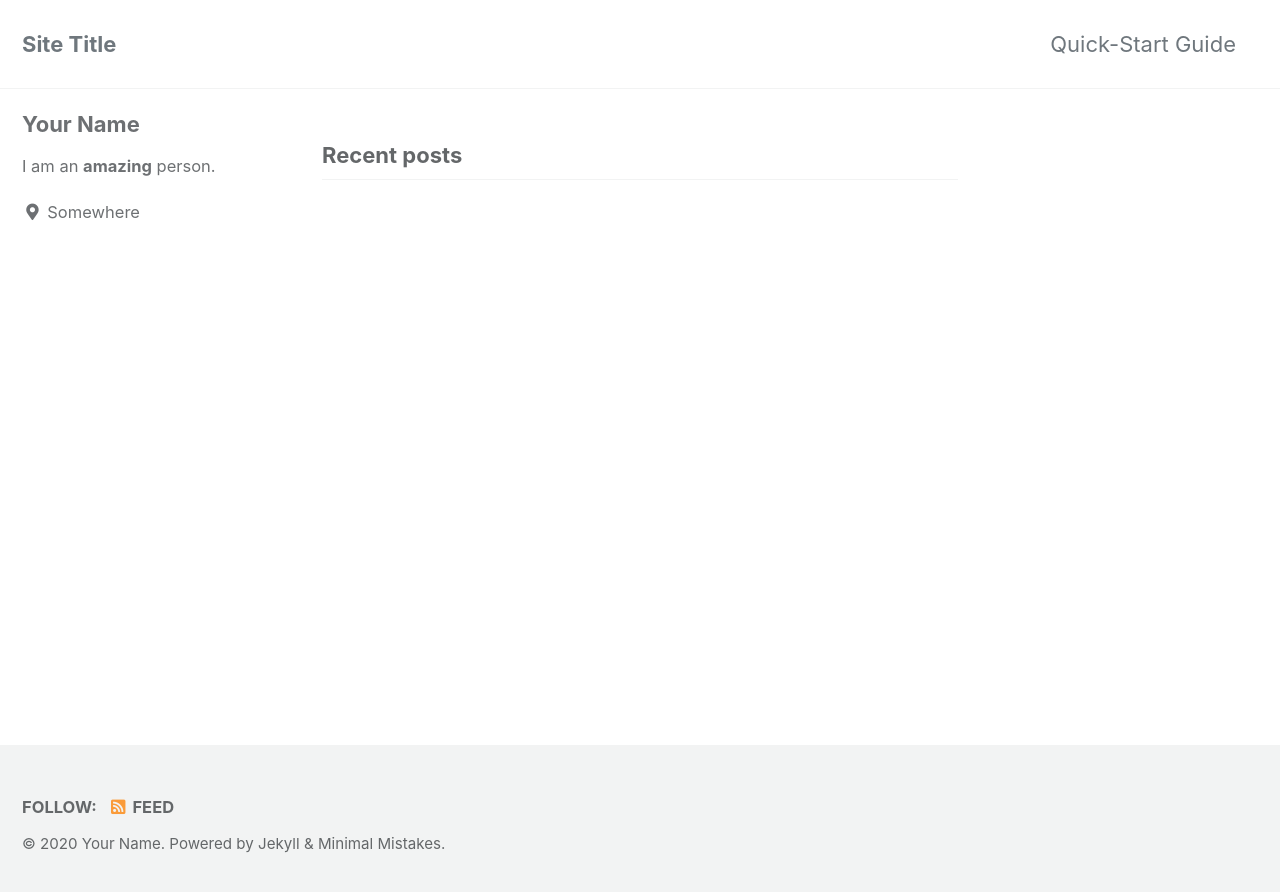
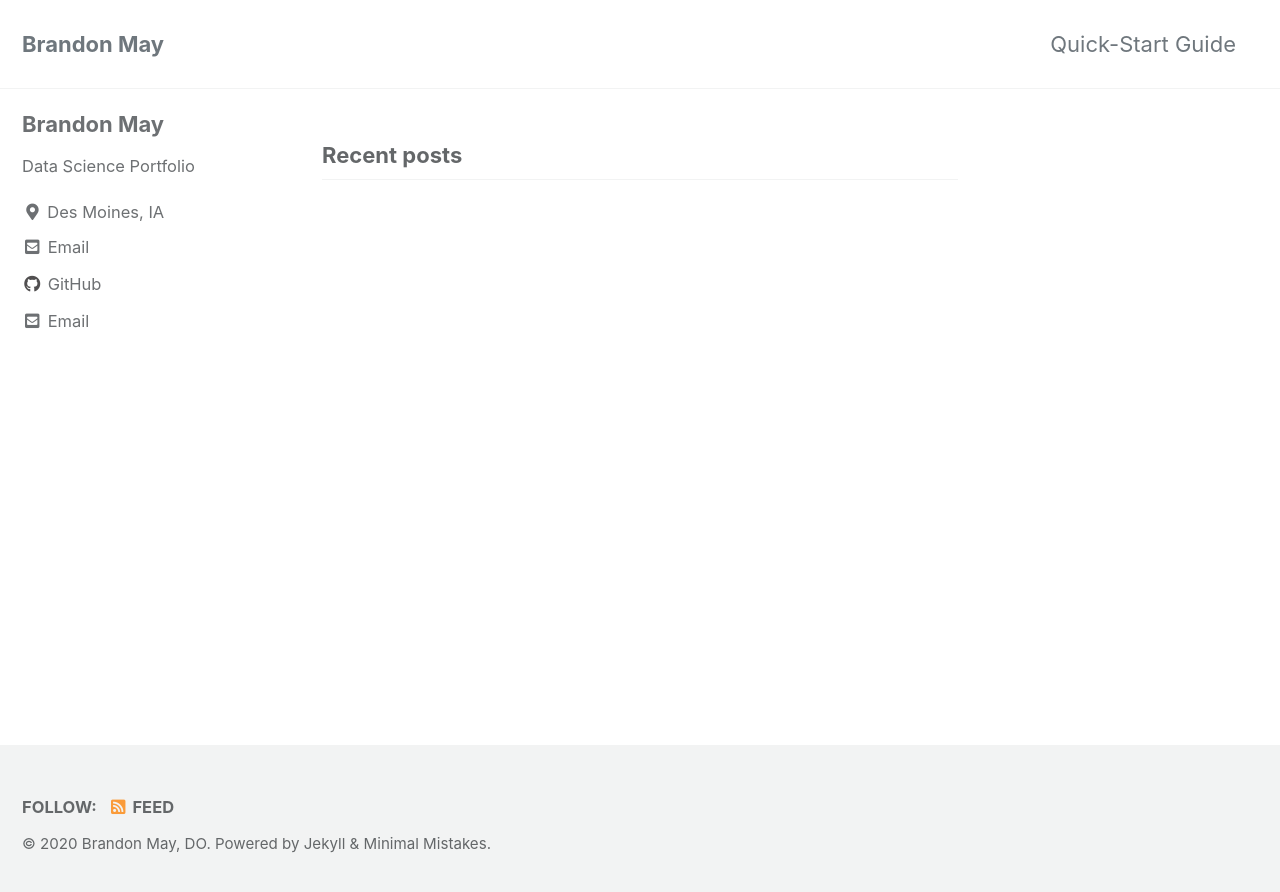
Before and after one commit to bmay51213/bmay51213.github.io, a Jekyll site: the page built from index.html, in a window 1280 px wide. Shown: the top 892 px of the page. Built offline with Jekyll 4.4.1, drawn with Linux system fonts in a browser that asks for light colours; cached includes are drawn as plain includes; the list of posts is cut into pages by our own code.

Commit message:
Setting Up Basic Website

```diff
--- a/_config.yml
+++ b/_config.yml
@@ -16,11 +16,11 @@ minimal_mistakes_skin    : "default" # "air", "aqua", "contrast", "dark", "dirt"
 
 # Site Settings
 locale                   : "en-US"
-title                    : "Site Title"
+title                    : "Brandon May"
 title_separator          : "-"
 subtitle                 : # site tagline that appears below site title in masthead
-name                     : "Your Name"
-description              : "An amazing website."
+name                     : "Brandon May, DO"
+description              : "Data Science Portfolio"
 url                      : # the base hostname & protocol for your site e.g. "https://mmistakes.github.io"
 baseurl                  : # the subpath of your site, e.g. "/blog"
 repository               : # GitHub username/repo-name e.g. "mmistakes/minimal-mistakes"
@@ -93,15 +93,15 @@ analytics:
 
 # Site Author
 author:
-  name             : "Your Name"
+  name             : "Brandon May"
   avatar           : # path of avatar image, e.g. "/assets/images/bio-photo.jpg"
-  bio              : "I am an **amazing** person."
-  location         : "Somewhere"
-  email            :
+  bio              : "Data Science Portfolio"
+  location         : "Des Moines, IA"
+  email            : "bmay51213@gmail.com"
   links:
     - label: "Email"
       icon: "fas fa-fw fa-envelope-square"
-      # url: "mailto:your.name@email.com"
+      url: "mailto:bmay51213@gmail.com"
     - label: "Website"
       icon: "fas fa-fw fa-link"
       # url: "https://your-website.com"
@@ -113,7 +113,7 @@ author:
       # url: "https://facebook.com/"
     - label: "GitHub"
       icon: "fab fa-fw fa-github"
-      # url: "https://github.com/"
+      url: "https://bmay51213.github.io/"
     - label: "Instagram"
       icon: "fab fa-fw fa-instagram"
       # url: "https://instagram.com/"
@@ -279,3 +279,10 @@ defaults:
       comments: # true
       share: true
       related: true
+  # _pages
+  - scope:
+      path: ""
+      type: pages
+    values:
+      layout: single
+      author_profile: true
```
